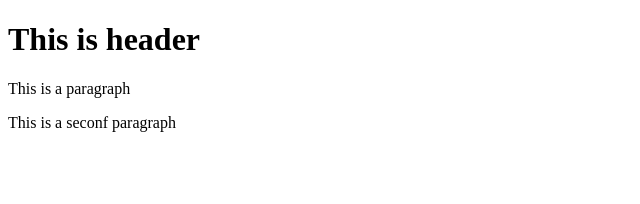
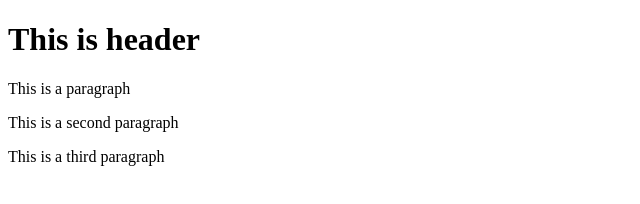
Before and after one commit to AkashSabir1/git-test, a website: page index.html in a window 1280 px wide. Shown: the whole page, without its empty margins (0-640 px from the left). Drawn offline with Linux system fonts and the light colour scheme.

Commit message:
Fourth commit

```diff
--- a/index.html
+++ b/index.html
@@ -8,6 +8,7 @@
   <body>
     <h1>This is header</h1>
     <p>This is a paragraph</p>
-    <p>This is a seconf paragraph</p>
+    <p>This is a second paragraph</p>
+    <p>This is a third paragraph</p>
   </body>
 </html>
```
Also changed, not shown: package.json (added, +24 -0 lines), 2 other files.
